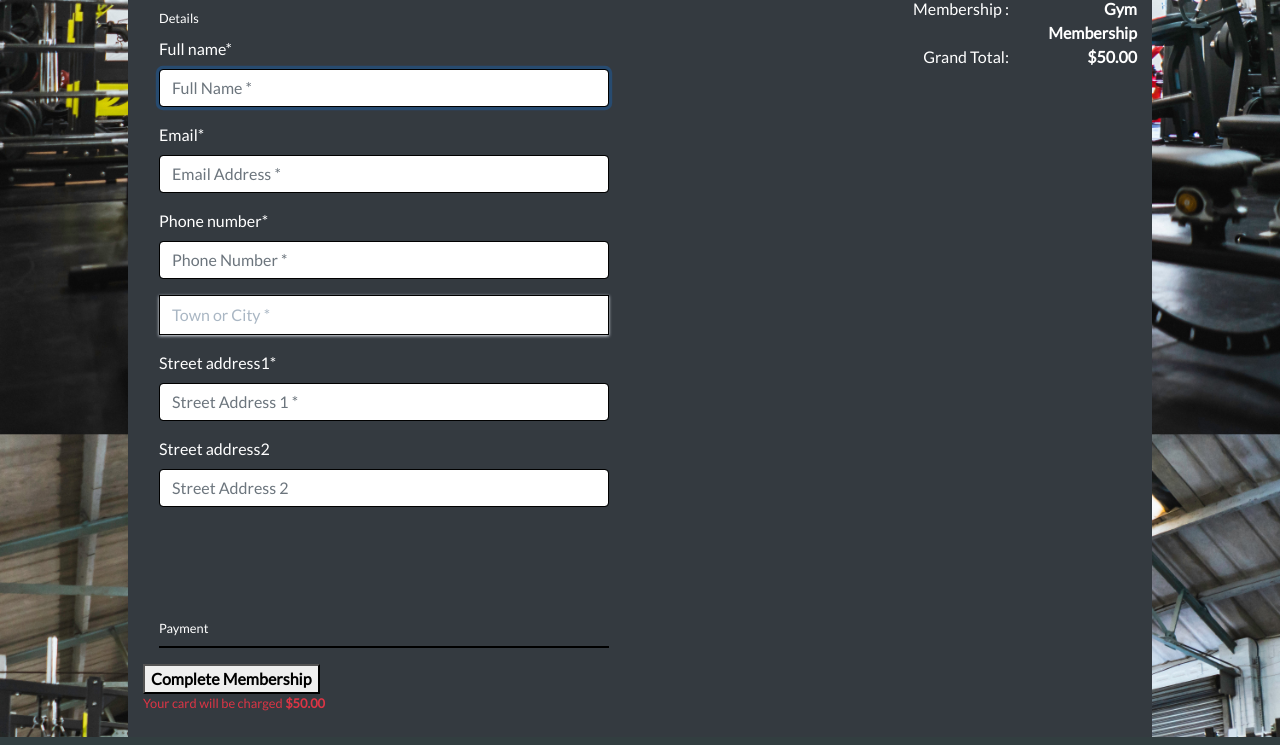
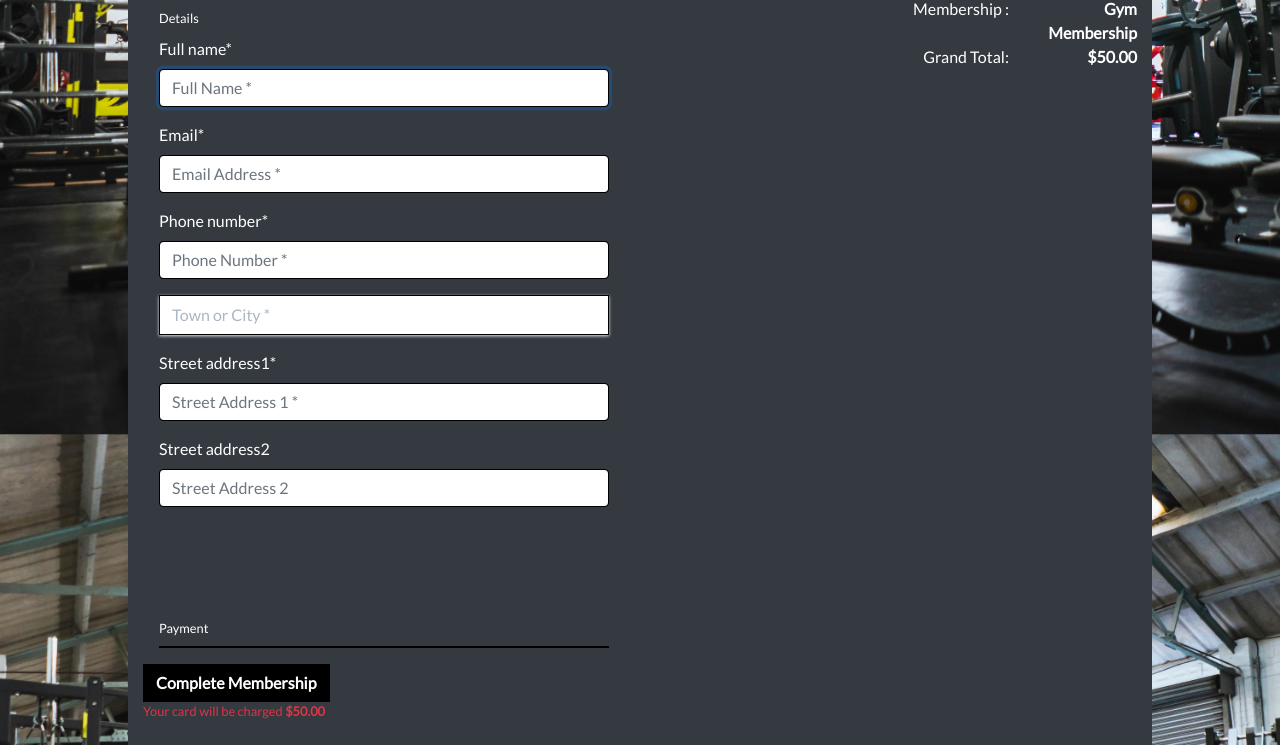
Before and after one commit to 5undel/LGM, a Django app: template checkout/templates/checkout/checkout.html in a window 1280 px wide. Shown: the part 419-1164 px from the top of the page. Run offline with Django 4.2, Linux system fonts and the light colour scheme; the template is opened without the code that fills it: values that come from a table or form of the project are taken from there, others are empty; data comes from the database, SQL or seed files in the repository; some libraries are stand-ins or nearby versions.

Commit message:
Add comments to code in html files

```diff
--- a/base/templates/base/contact.html
+++ b/base/templates/base/contact.html
@@ -33,6 +33,7 @@
             <br>
         </div>
     </div>
+    <!--link to Info mail-->
     <div class="product-container col-10 offset-1">
         <div class="col-sm-6 col-md-6 col-lg-4 col-xl-3">
             <div class="card h-100 border-0">
@@ -45,6 +46,7 @@
             <br>
         </div>
     </div>
+    <!--link to Home page-->
     <div class="product-container col-10 offset-1">
         <div class="col-sm-6 col-md-6 col-lg-4 col-xl-3">
             <div class="card h-100 border-0">
--- a/base/templates/base/index.html
+++ b/base/templates/base/index.html
@@ -24,6 +24,7 @@
                 </h4>
             </div>
             {% if request.user.is_authenticated %}
+            <!--link to Personal trainer page-->
             <div class="my-5">
                 <h4>
                     <a href="{% url 'pt' %}" class="shop-now-button btn btn-lg rounded-0 text-uppercase py-3"> Personal
--- a/checkout/templates/checkout/checkout.html
+++ b/checkout/templates/checkout/checkout.html
@@ -14,6 +14,7 @@
 {% endblock %}
 
 {% block content %}
+<!--Overview of membership in checkout -->
 <div class="container bg-dark text-white">
     <div class="row">
         <div class="col">
@@ -69,7 +70,7 @@
                     <div class="mb-3 text-danger" id="card-errors" role="alert"></div>
                 </fieldset>
                 <!--Button to submit the payment-->
-                <button id="submit-button" class="">
+                <button id="submit-button" class="btn btn-black rounded-0">
                     <span class="font-weight-bold">Complete Membership</span>
                 </button>
                 <!--Text info to the user-->
--- a/checkout/templates/checkout/checkout_success.html
+++ b/checkout/templates/checkout/checkout_success.html
@@ -14,6 +14,7 @@
 {% endblock %}
 
 {% block content %}
+<!--Confermation email context-->
 <div class="product-container col-10 offset-1">
     <div class="col-sm-6 col-md-6 col-lg-4 col-xl-3">
         <div class="card h-100 border-0">
--- a/checkout/views.py
+++ b/checkout/views.py
@@ -16,6 +16,7 @@ import json
 
 
 def checkout(request, pk):
+    """ A view to complite payment """
     stripe_public_key = settings.STRIPE_PUBLIC_KEY
     stripe_secret_key = settings.STRIPE_SECRET_KEY
     product = get_object_or_404(Product, pk=pk)
@@ -58,6 +59,7 @@ def checkout(request, pk):
 
 
 def checkout_success(request, membership_number):
+    """ A view to Show payment success page """
 
     save_info = request.session.get('save_info')
     order = get_object_or_404(
--- a/membership/templates/membership/product_detail.html
+++ b/membership/templates/membership/product_detail.html
@@ -10,7 +10,7 @@
 {% endblock %}
 
 {% block content %}
-
+<!--More info aboute this membership and sign membership link-->
 <div class="container-fluid">
     <div class="row">
         <div class="col text-center mt-3">
@@ -30,6 +30,7 @@
                     <div class="col">
                         <p class="mb-0 text-white ">${{ product.price }} / year</p>
                     </div>
+                    <!--link to sign up for membership-->
                     <a href="{% url 'checkout' product.id %}" class="text-white">Sign Membership </a> <br>
                 </div>
                 <br>
@@ -37,6 +38,7 @@
             <br>
         </div>
     </div>
+    <!--link to Home page-->
     <div class="product-container col-10 offset-1">
         <div class="col-sm-6 col-md-6 col-lg-4 col-xl-3">
             <div class="card h-100 border-0">
--- a/profiles/templates/profiles/profile.html
+++ b/profiles/templates/profiles/profile.html
@@ -20,6 +20,7 @@
             <hr>
             <h2 class="logo-font mb-4 text-white">My Profile</h2>
             <br>
+            <!--link to change or add perofile info-->
             <a href="{% url 'update_profile' %}">Settings</a>
             <hr>
         </div>
@@ -29,7 +30,7 @@
         </div>
     </div>
     <div class="col-12 col-lg-6">
-
+        <!--Showing current membership and end date-->
         <p class="text-muted text-white">Order History</p>
         <div class="order-history table-responsive text-white">
             <table class="table table-sm table-borderless text-white">
--- a/profiles/templates/profiles/update_profile.html
+++ b/profiles/templates/profiles/update_profile.html
@@ -22,6 +22,7 @@
             <hr>
         </div>
     </div>
+    <!--personal info form-->
     <div class="row">
         <div class="col-12 col-lg-6">
             <p class="text-muted">personal data</p>
--- a/pt/templates/pt/pt.html
+++ b/pt/templates/pt/pt.html
@@ -11,7 +11,7 @@
 
 {% block content %}
 <div class="container-fluid">
-    <!--To show the membership-->
+    <!--To show the personal trainer-->
     <div class="row">
         <div class="col text-center mt-3">
             <h2 class="logo-font text-white">personal trainer</h2>
@@ -24,6 +24,7 @@
                     <div class="col-sm-6 col-md-6 col-lg-4 col-xl-3">
                         <div class="card h-100 border-0">
                             <div class="card-body pb-0 text-center">
+                                <!--To show the personal trainer name and traning form-->
                                 <a href="{% url 'coach_detail' coach.id %}" class="mb-0 text-white">{{ coach.name }} - {{ coach.sku }}</a>
                                 <br>
                             </div>
--- a/pt/templates/pt/pt_success.html
+++ b/pt/templates/pt/pt_success.html
@@ -20,10 +20,12 @@
             <div class="card-body pb-0 text-center">
                 <br>
                 <hr>
+                <!--Booking TP form-->
                 <h2 class="logo-font mb-4">Thank You for booking your class. </h2>
                 <p class="logo-font mb-4">You will be contacted from your coach for a time and date. </p>
                 <hr>
                 <div class="card-body pb-0 text-center">
+                        <!--Home butten link-->
                         <a href="{% url 'home' %}" class="mb-0 text-white">Home</a>
                 </div>
             </div>
--- a/templates/base.html
+++ b/templates/base.html
@@ -65,6 +65,7 @@
               </ul>
           </div>
       </div>
+      <!--Home link-->
       <div class="row bg-white d-none d-sm-block d-md-none">
         <nav class="navbar navbar-expand-lg navbar-light w-100">
             <h2 class="logo-font my-0"><a href="{% url 'home' %}" class="nav-link text-black main-logo-link"><strong>LGM</strong></a></h2>
```
